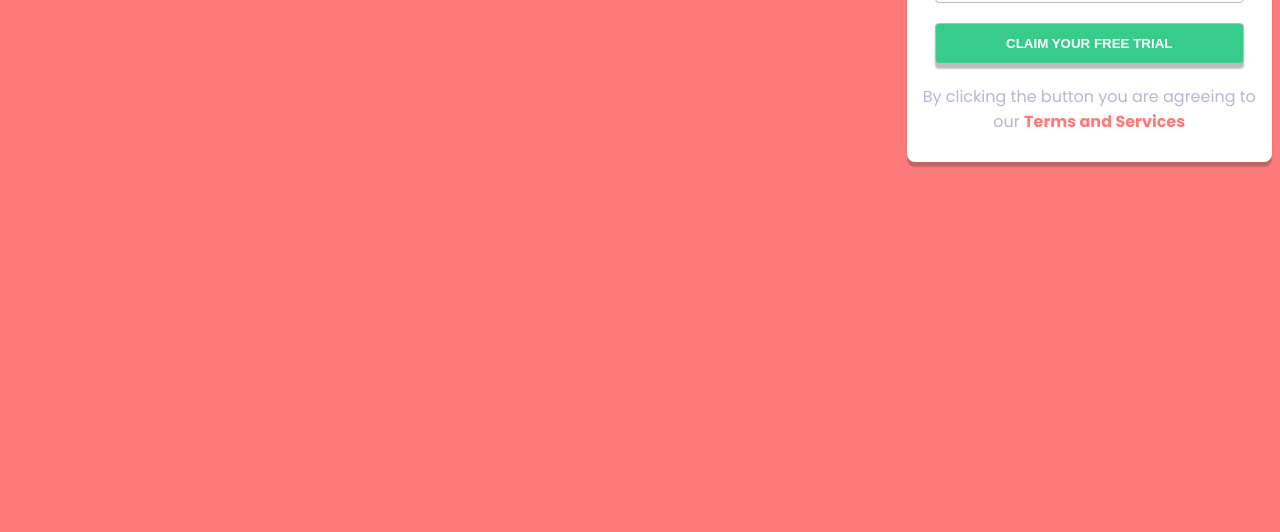
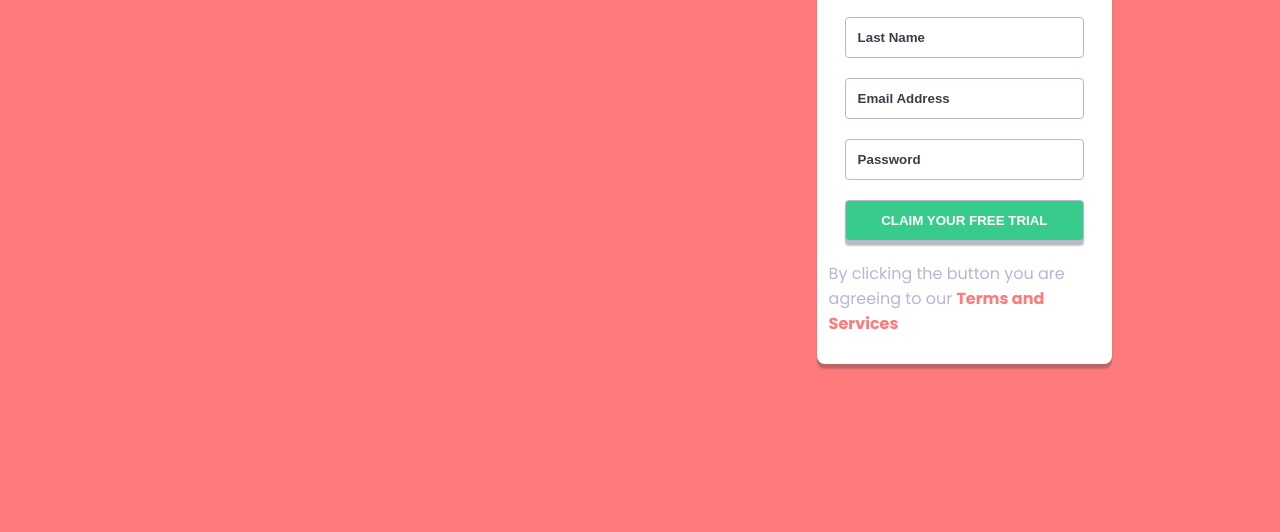
Before and after one commit to ChristalBell/intro-form, a plain HTML site: page index.html in a window 1280 px wide. Shown: the part 338-870 px from the top of the page. Before the commit the page ends 800 px from the top, so only its background shows below. Drawn offline with Linux system fonts and the light colour scheme.

Commit message:
hover works but focus no. still outline green

```diff
--- a/index.html
+++ b/index.html
@@ -12,6 +12,7 @@
     <script src="./app.js"></script>
 </head>
 <body>
+<div class = main >
     <div class="container-left">
         <h1>Learn to code by watching others</h1>
         <p>
@@ -21,7 +22,7 @@
         </p>
     </div>
     <div class="container-right">
-        <p class="free-trial round-edges"><strong>Try it free 7 days</strong> then $20/mo. thereafter</p>
+        <p class="free-trial round-edges"><strong>Try it free 7 days </strong> then $20/mo. thereafter</p>
         <form class="form round-edges">
             <input
                 id="first-name"
@@ -52,5 +53,5 @@
             <p class="terms"> By clicking the button you are agreeing to our <strong>Terms and Services</strong></p>
         </div>
     </div>
-
+</div>
 </body>
--- a/styles.css
+++ b/styles.css
@@ -1,5 +1,4 @@
 body {
-    display: flex;
     background-color: hsl(0, 100%, 74%);
     background-image:url(./intro-component-with-signup-form-master/images/bg-intro-desktop.png);
     color: white;
@@ -10,13 +9,9 @@ h1 {
     font-size: 700;
 }
 
-.container-left {
-   align-content: center;
-   margin: 3rem;
-}
-
-.container-right{
-    text-align: center;
+.main {
+    display: flex;
+    padding: 10rem;
 }
 
 .round-edges{
@@ -27,6 +22,7 @@ h1 {
 
 .free-trial{
     background-color: hsl(248, 32%, 49%);
+    padding: .5rem 3rem;
     text-align: center;
 }
 
@@ -42,12 +38,12 @@ form > input {
     border-radius: .25rem;
     color: hsl(249, 10%, 26%);
     font-weight: 600;
+    margin: 1rem 1rem .25rem;
     padding: .75rem;
-    margin: 1rem 1rem .25rem;
 }
 
 form > input:hover {
-    border: 1px solid hsl(249, 10%, 26%);
+    border: 1px solid black;
 }
 
 #button {
```
